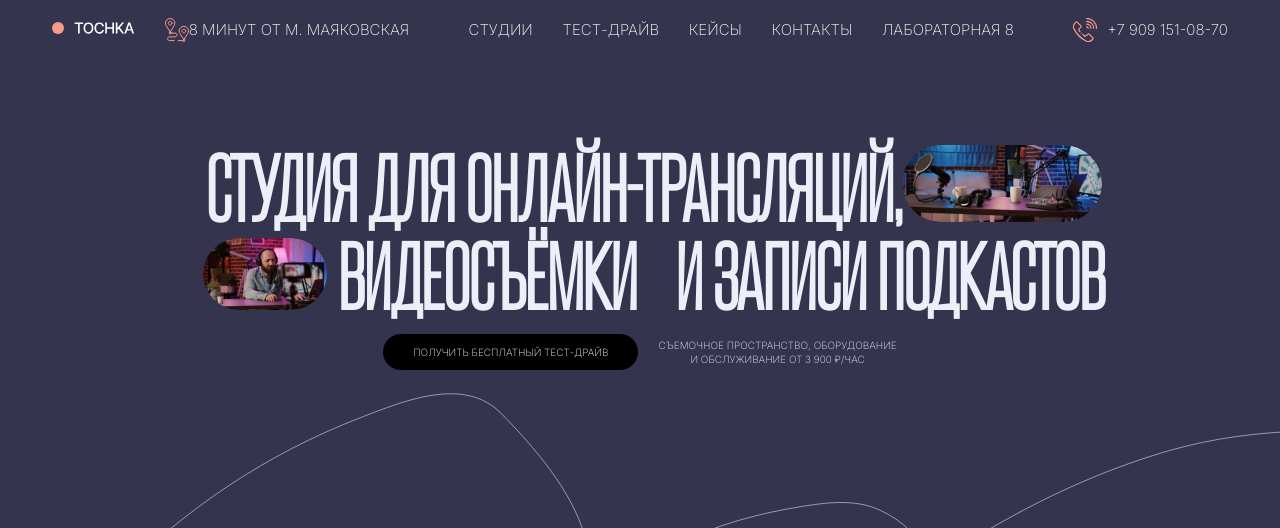
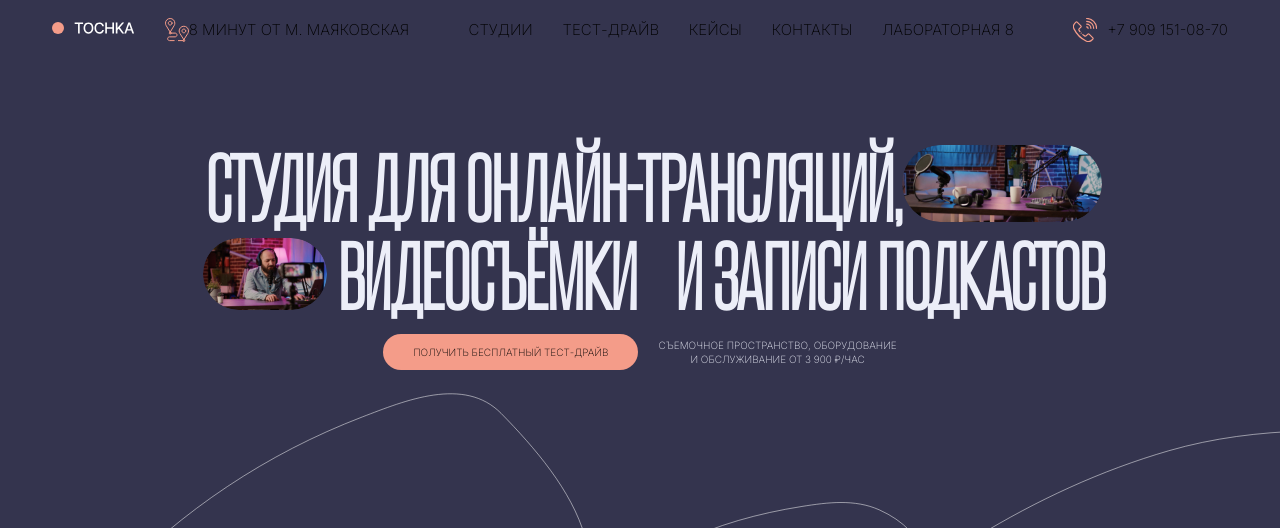
Before and after one commit to FrontendCourseMP/intro-to-layout-art-Artur, a plain HTML site: page index.html in a window 1280 px wide. Shown: the top 528 px of the page. Drawn offline with Linux system fonts and the light colour scheme.

Commit message:
nikitos belyav lox

```diff
--- a/styles.css
+++ b/styles.css
@@ -32,10 +32,10 @@ h1 h2 h3 h4 h5 h6 {
 
 :root {
     font-size: 62.5%;
-    --second-main: black;
+    --second-main: #F49C89;
     --main-text: #ECEEF8;
     --main: #34344E;
-    --sub-text: #FFF;
+    --sub-text: #000000;
     --line-color: rgba(52, 52, 78, 0.50);
 }
 
```
